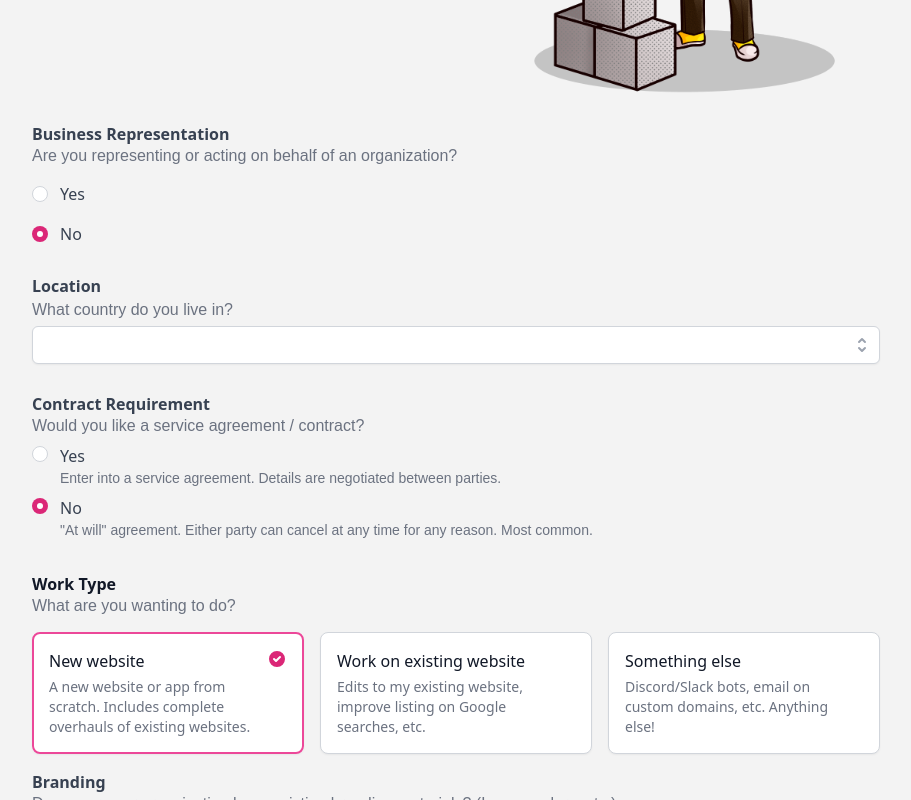
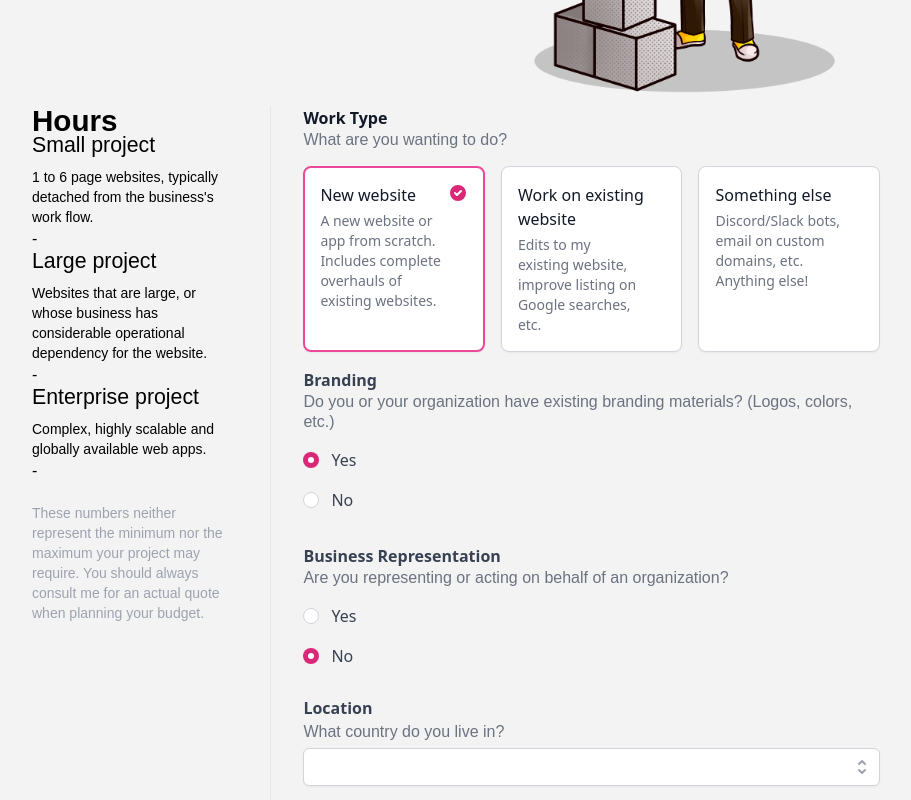
Before and after one commit to bananabrann/old-bananabrann.dev, a Next.js app: page /quote in a window 1280 px wide. Shown: the part 520-1320 px from the top of the page, without its empty margins (184-1095 px from the left). Built offline with nearby package versions, Linux system fonts and the light colour scheme; a web font is replaced by a local one.

Commit message:
Add vertical area to the left

```diff
--- a/pages/quote.tsx
+++ b/pages/quote.tsx
@@ -8,6 +8,7 @@ import React, { useEffect, useState } from "react";
 import GettingStartedQuestionnaire, {
   ExistingSiteWorkOptions,
   OrgAffiliationOptions,
+  QuoteEstimate,
   WorkType,
 } from "../lib/interfaces/GettingStartedQuestionnaire.interface";
 import GetAQuoteCountrySelect from "../components/GetAQuote/GetAQuoteCountrySelect";
@@ -23,8 +24,16 @@ import GetAQuoteWorkType from "../components/GetAQuote/GetAQuoteWorkType";
 import GetAQuoteExistingSiteUrl from "../components/GetAQuote/GetAQuoteExistingSiteUrl";
 import QuoteCalculatorBranding from "../components/GetAQuote/QuoteCalculatorBranding";
 import QuoteCalculatorExistingSiteWorkItems from "../components/GetAQuote/QuoteCalculatorExistingSiteWorkItems";
+import ContentBlockOutline from "../components/ContentBlockOutline/ContentBlockOutline";
+
+// const defaultFormQuestionnaireForm: GettingStartedQuestionnaire = {
+//   id: "",
+//   mainContact: "",
+
+// }
 
 export default function GetStarted() {
+  const [estimate, setEstimate] = useState<QuoteEstimate>();
   const [isAnOrganization, setIsAnOrganization] = useState<boolean>(false);
   const [contractRequired, setContractRequired] = useState<boolean>(false);
   const [isBrandingRequired, setIsBrandingRequired] = useState<boolean>(true);
@@ -47,6 +56,12 @@ export default function GetStarted() {
   useEffect(() => {
     console.log(questionnaireForm);
   }, [questionnaireForm]);
+
+  useEffect(() => {
+    // On the first load, set the work type to "WebNew" so that the branding
+    // section displays.
+    setQuestionnaireForm({ ...questionnaireForm, workType: WorkType.WebNew });
+  }, []);
 
   function handleCountrySelect(c: GetAQuoteCountrySelectItem): void {
     setQuestionnaireForm({ ...questionnaireForm, country: c.name });
@@ -106,11 +121,11 @@ export default function GetStarted() {
 
   function handleBrandingRequired(b: boolean) {
     setIsBrandingRequired(b);
-    setQuestionnaireForm({...questionnaireForm, isBrandingRequired: b })
+    setQuestionnaireForm({ ...questionnaireForm, isBrandingRequired: b });
   }
 
   function handleExistingSiteWork(x: ExistingSiteWorkOptions) {
-    setQuestionnaireForm({...questionnaireForm, existingSiteWork: x})
+    setQuestionnaireForm({ ...questionnaireForm, existingSiteWork: x });
   }
 
   return (
@@ -120,7 +135,7 @@ export default function GetStarted() {
       <ContentBlock>
         <div className="flex">
           <div>
-            <h2>Request a Quote</h2>
+            <h2>Quote Calculator</h2>
             <p>{`Let's start looking at what what would be best for you. Don't fret these responses! This is your chance to share some information about you, and what you're looking for.`}</p>
             <p>{`If you are seeking consultation, do not fill this form out. Email me directly.`}</p>
             <p>{`Fun fact:  on average, this saves up to two hours of phone calls!`}</p>
@@ -136,11 +151,55 @@ export default function GetStarted() {
           </div>
         </div>
 
-        <section>
-          {/* <div className="flex justify-between gap-6 flex-col md:flex-row">
-            <GetAQuoteName handleName={handleName} />
-            <GetAQuoteContact handleMainContact={handleMainContact} />
-          </div> */}
+        <section className="flex flex-col md:flex-row">
+          <div className="w-[670px] mb-12">
+              <h3>Hours</h3>
+              <h4>Small project</h4>
+              <p className="text-sm">
+                {`1 to 6 page websites, typically detached from the business's work flow.`}
+              </p>
+              <p>
+                {estimate?.smallLow} - {estimate?.smallHigh}
+              </p>
+
+              <h4>Large project</h4>
+              <p className="text-sm">
+                {`Websites that are large, or whose business has considerable operational dependency for the website.`}
+              </p>
+              <p>
+                {estimate?.largeLow} - {estimate?.largeHigh}
+              </p>
+
+              <h4>Enterprise project</h4>
+              <p className="text-sm">
+                {`Complex, highly scalable and globally available web apps.`}
+              </p>
+              <p>
+                {estimate?.enterpriseLow} - {estimate?.enterpriseHigh}
+              </p>
+
+              <p className="text-sm mt-5 text-gray-400">{`These numbers neither represent the minimum nor the maximum  your project may require. You should always consult me for an actual quote when planning your budget.`}</p>
+          </div>
+
+          <div className="min-h-full w-1 bg-gray-200 mx-8" />
+
+          <div>
+            <GetAQuoteWorkType handleWorkType={handleWorkType} />
+            {questionnaireForm.workType === WorkType.WebExisting && (
+              <QuoteCalculatorExistingSiteWorkItems
+                handleExistingSiteWork={handleExistingSiteWork}
+                currentExistingSiteWorkOptions={
+                  questionnaireForm.existingSiteWork!
+                }
+              />
+            )}
+
+            {questionnaireForm.workType === WorkType.WebNew && (
+              <QuoteCalculatorBranding
+                isChecked={isBrandingRequired}
+                handleBranding={handleBrandingRequired}
+              />
+            )}
 
             <div className="flex">
               <GetAQuoteBusinessRepresentation
@@ -152,11 +211,11 @@ export default function GetStarted() {
             {isAnOrganization && (
               <div>
                 <GetAQuoteOrgAffiliation
-                currentOrgAffiliationOptions={questionnaireForm.orgAffiliation}
+                  currentOrgAffiliationOptions={
+                    questionnaireForm.orgAffiliation
+                  }
                   handleOrgAffiliation={handleOrgAffiliation}
                 />
-
-              {/* <GetAQuoteBusinessName handleBusinessName={handleBusinessName} /> */}
               </div>
             )}
 
@@ -171,30 +230,14 @@ export default function GetStarted() {
                   }
                 />
               </div>
-
-            {/* <GetAQuoteBudget handleBudget={handleBudget} /> */}
             </div>
 
             <GetAQuoteContractRequired
               handleContractRequired={handleContractRequired}
               isChecked={contractRequired}
             />
+          </div>
         </section>
-      </ContentBlock>
-
-      <ContentBlock>
-        <GetAQuoteWorkType handleWorkType={handleWorkType} />
-        {questionnaireForm.workType === WorkType.WebExisting && (
-          // <GetAQuoteExistingSiteUrl
-          //   handleExistingSiteUrl={handleExistingSiteUrl}
-          // />
-
-            <QuoteCalculatorExistingSiteWorkItems handleExistingSiteWork={handleExistingSiteWork} currentExistingSiteWorkOptions={questionnaireForm.existingSiteWork!} />
-        )}
-
-        {questionnaireForm.workType === WorkType.WebNew && (
-          <QuoteCalculatorBranding isChecked={isBrandingRequired} handleBranding={handleBrandingRequired} />
-        )}
       </ContentBlock>
 
       <Footer />
```
Also changed, not shown: lib/interfaces/GettingStartedQuestionnaire.interface.ts (+9 -0 lines). Lines whose indentation alone changed are shown as unchanged.
